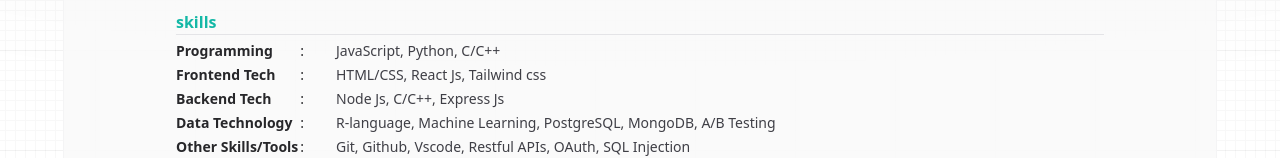
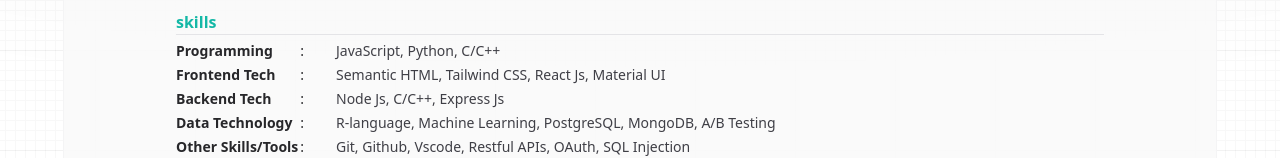
Before and after one commit to SukoGurung/Suko-Gurung-website, a Next.js app: page / in a window 1280 px wide. Shown: the part 255-413 px from the top of the page. Built offline with nearby package versions, Linux system fonts and the light colour scheme.

Commit message:
minor changes and deployment bugs fix

```diff
--- a/components/section/skill-section.tsx
+++ b/components/section/skill-section.tsx
@@ -17,7 +17,7 @@
           <span className="font-bold"> Frontend Tech </span>:
         </div>
         <div className="md:ml-8 text-zinc-700 dark:text-zinc-300">
-          HTML/CSS, React Js, Tailwind css
+          Semantic HTML, Tailwind CSS, React Js, Material UI
         </div>
       </div>
 
--- a/package.json
+++ b/package.json
@@ -17,6 +17,7 @@
     "next-themes": "^0.2.1",
     "react": "^18",
     "react-dom": "^18",
+    "react-router-dom": "^6.22.3",
     "react-to-print": "^2.14.15",
     "tailwind-merge": "^1.14.0"
   },
```
Also changed, not shown: vercel.json (deleted), 2 other files (tests, documents, lock files or other folders).
